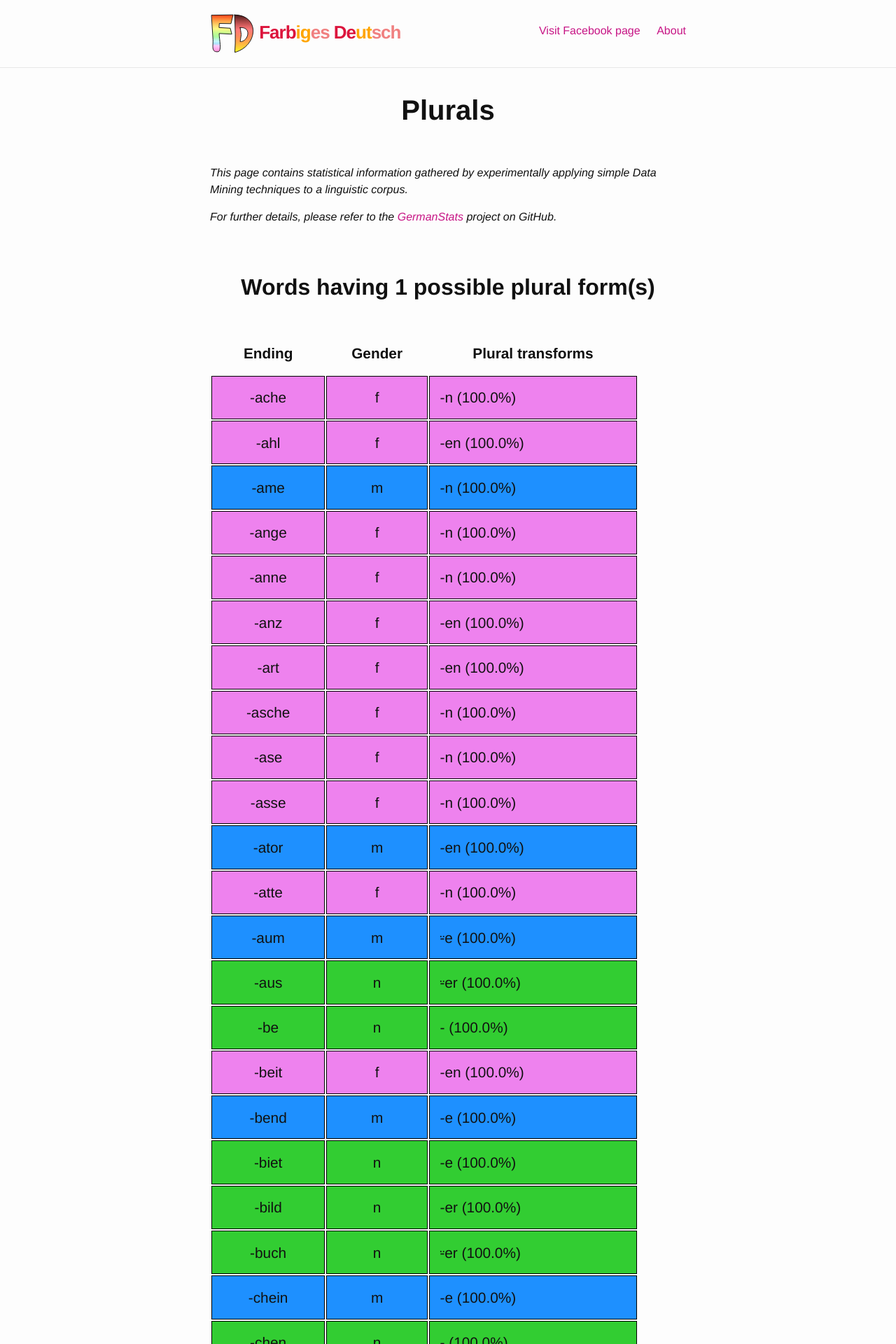
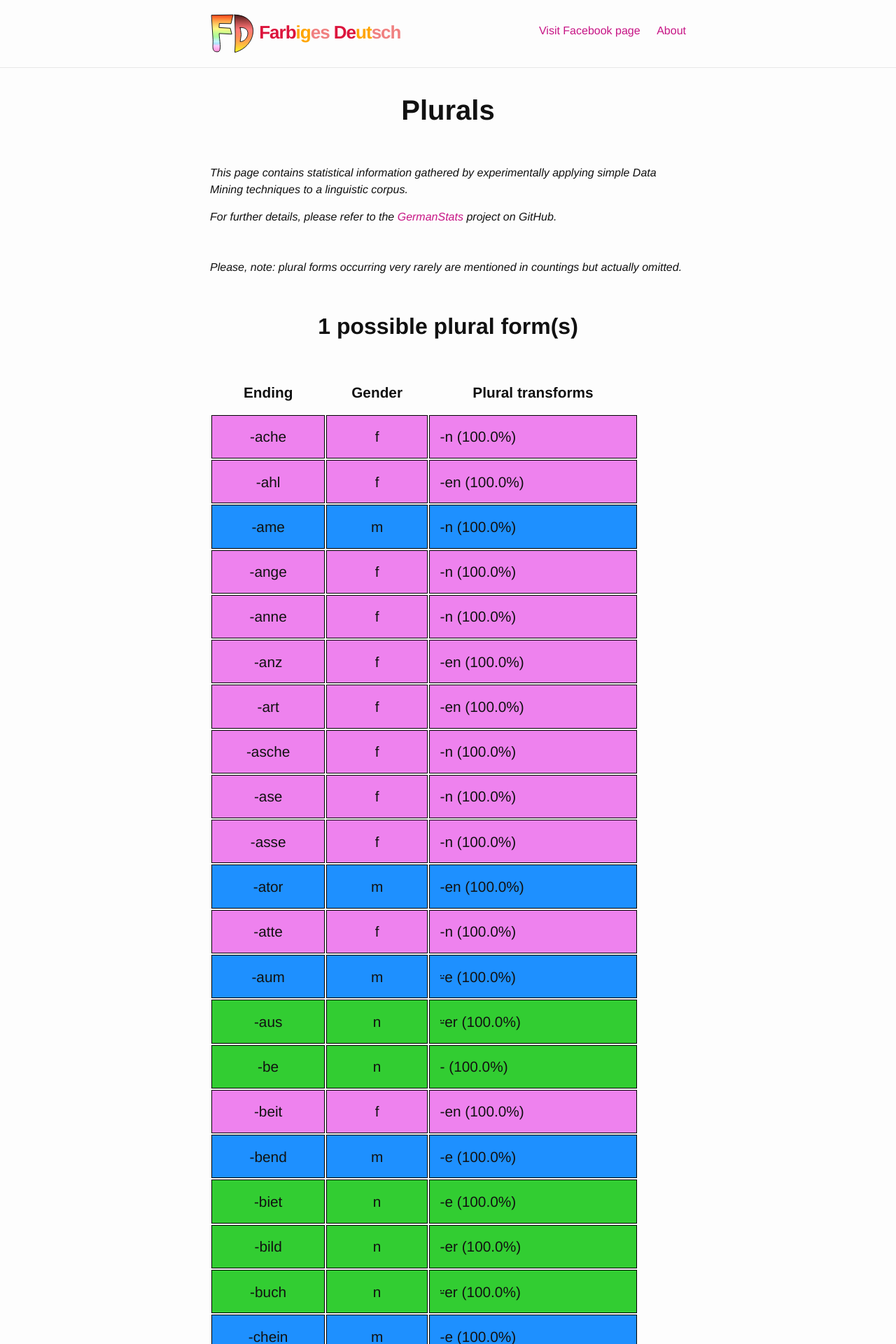
Before and after one commit to giancosta86/FarbigesDeutsch, a Jekyll site: the page built from plurals.html, in a window 1280 px wide. Shown: the top 1920 px of the page at 70% size. Built offline with Jekyll 4.4.1, drawn with Linux system fonts in a browser that asks for light colours; some of the changed text lies outside the part shown.

Commit message:
Enhance Plurals page

```diff
--- a/_sass/_custom.scss
+++ b/_sass/_custom.scss
@@ -138,9 +138,7 @@ table.declension {
 
 
 .notice {
-  margin-bottom: 4em;
+  margin-bottom: 3em;
 
-  p {
-    font-style: italic;
-  }
+  font-style: italic;
 }
--- a/plurals.html
+++ b/plurals.html
@@ -7,12 +7,16 @@ excerpt: How noun plural is affected by the word ending and gender
 
 {% include germanStatsNotice.html %}
 
+<p class="notice">
+  Please, note: plural forms occurring very rarely are mentioned in countings but actually omitted.
+</p>
+
 {% for pluralEntry in site.data.stats.plural.byEndingAndGender %}
 {% assign transformsCount = pluralEntry[0] %}
 {% assign rules = pluralEntry[1] %}
 
 <section>
-  <h2>Words having {{ transformsCount }} possible plural form(s)</h2>
+  <h2>{{ transformsCount }} possible plural form(s)</h2>
 
   <table>
     <thead>
```
